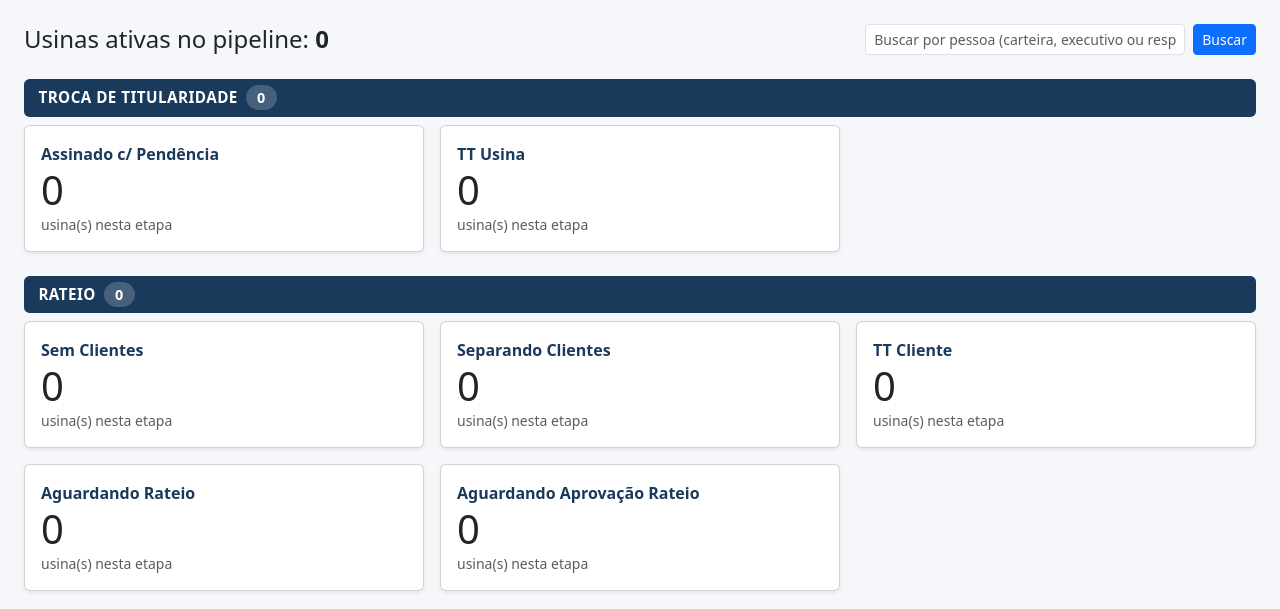
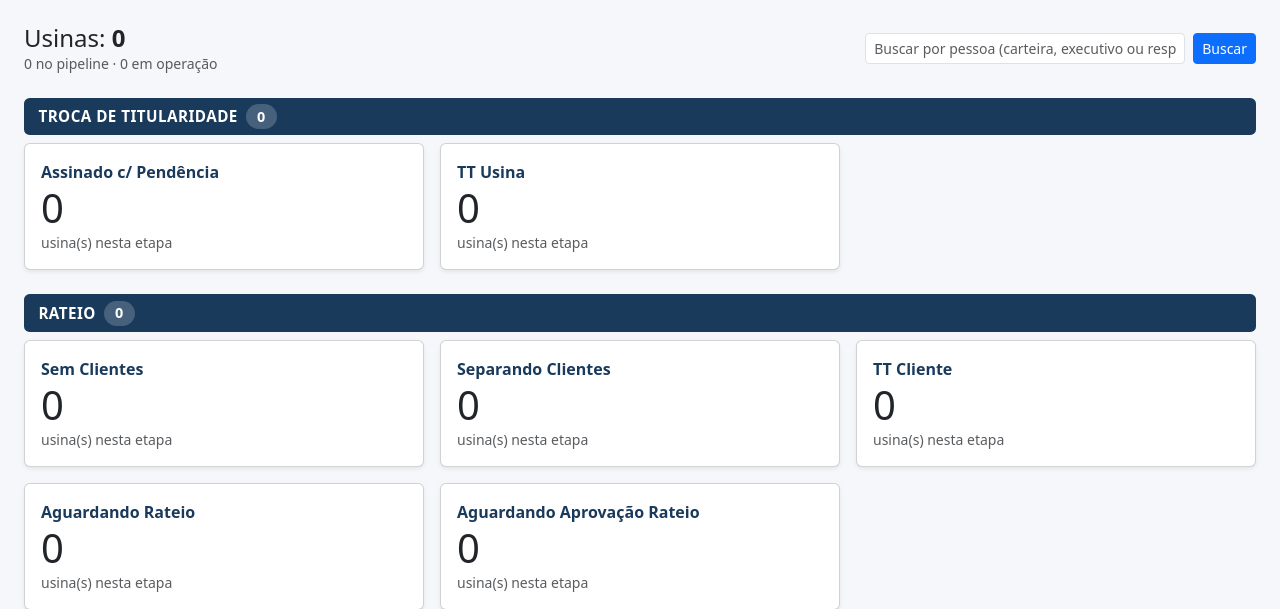
Before and after one commit to Relicetti/claude-code-workspace, a Flask app: page / in a window 1280 px wide. Shown: the part 56-665 px from the top of the page. Run offline with Flask 3, Linux system fonts and the light colour scheme; the visitor is signed in with stand-in values (Sample User, id 1); data that the repository does not hold is empty; some libraries are stand-ins or nearby versions.

Commit message:
feat(fup-operacoes): total do dashboard soma pipeline + operação
Cabeçalho passa de "ativas no pipeline: 84" para "Usinas: 244" (pipeline +
operação), com quebra por baixo mostrando pipeline / operação / rescindidas.

Co-Authored-By: Claude Opus 4.8 <noreply@anthropic.com>

```diff
--- a/fup-operacoes/app.py
+++ b/fup-operacoes/app.py
@@ -279,6 +279,9 @@ def dashboard():
         "dashboard.html",
         grupos=grupos,
         total_ativas=len(usinas),
+        qtd_operacao=qtd_operacao,
+        qtd_rescindidas=qtd_rescindidas,
+        total_geral=len(usinas) + qtd_operacao,
         pessoa=pessoa,
         usinas_pessoa=usinas_pessoa,
         pendencias_pessoa=pendencias_pessoa,
--- a/fup-operacoes/templates/dashboard.html
+++ b/fup-operacoes/templates/dashboard.html
@@ -3,7 +3,10 @@
 {% block content %}
 
 <div class="d-flex justify-content-between align-items-center mb-3 flex-wrap gap-2">
-  <h4 class="mb-0">Usinas ativas no pipeline: <strong>{{ total_ativas }}</strong></h4>
+  <div>
+    <h4 class="mb-0">Usinas: <strong>{{ total_geral }}</strong></h4>
+    <div class="text-muted small">{{ total_ativas }} no pipeline · {{ qtd_operacao }} em operação{% if qtd_rescindidas %} · {{ qtd_rescindidas }} rescindidas{% endif %}</div>
+  </div>
   <form method="get" class="d-flex gap-2">
     <input type="text" name="pessoa" class="form-control form-control-sm" placeholder="Buscar por pessoa (carteira, executivo ou responsável)" value="{{ pessoa }}" style="min-width: 320px;">
     <button type="submit" class="btn btn-sm btn-primary text-nowrap">Buscar</button>
```
